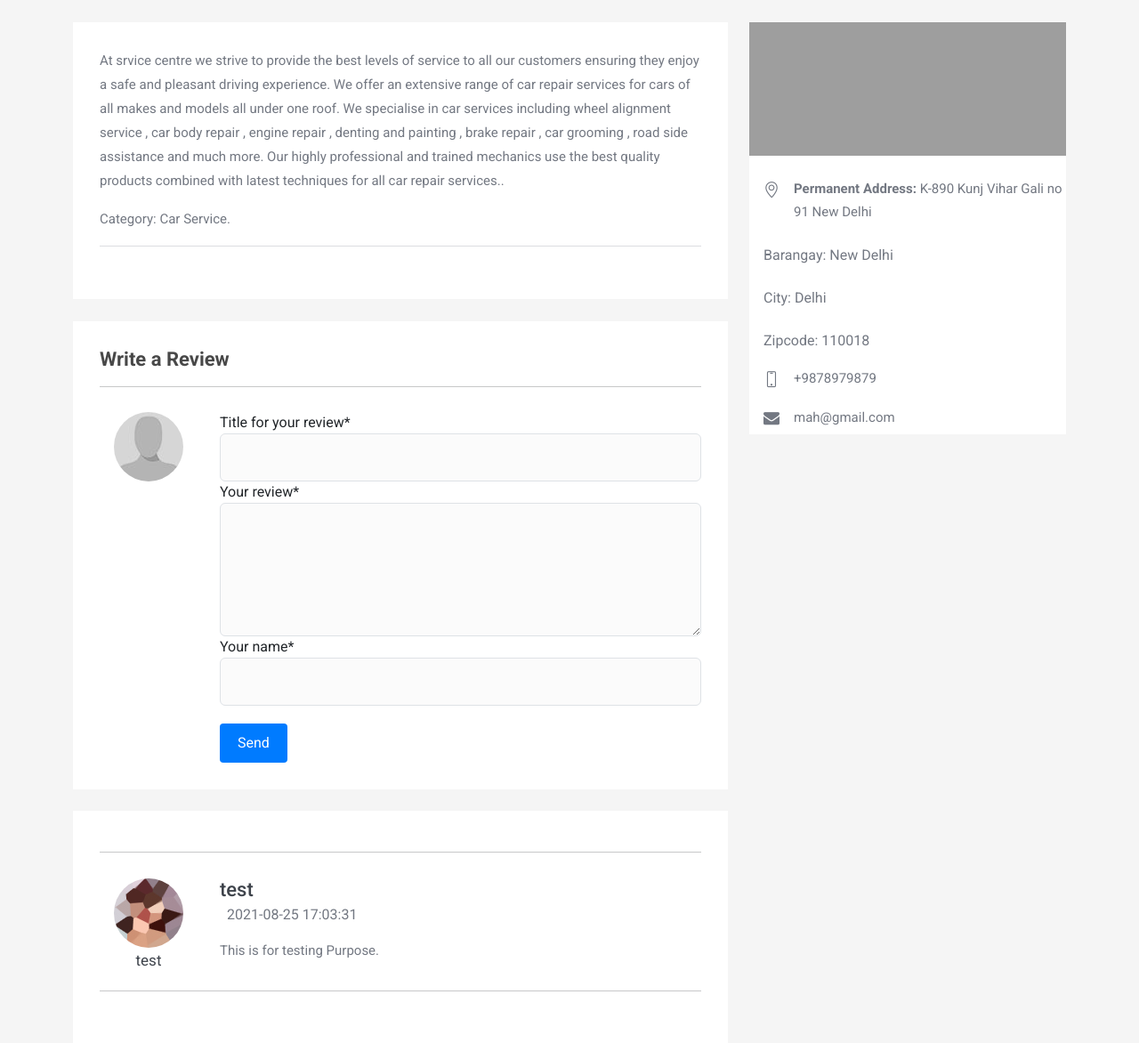
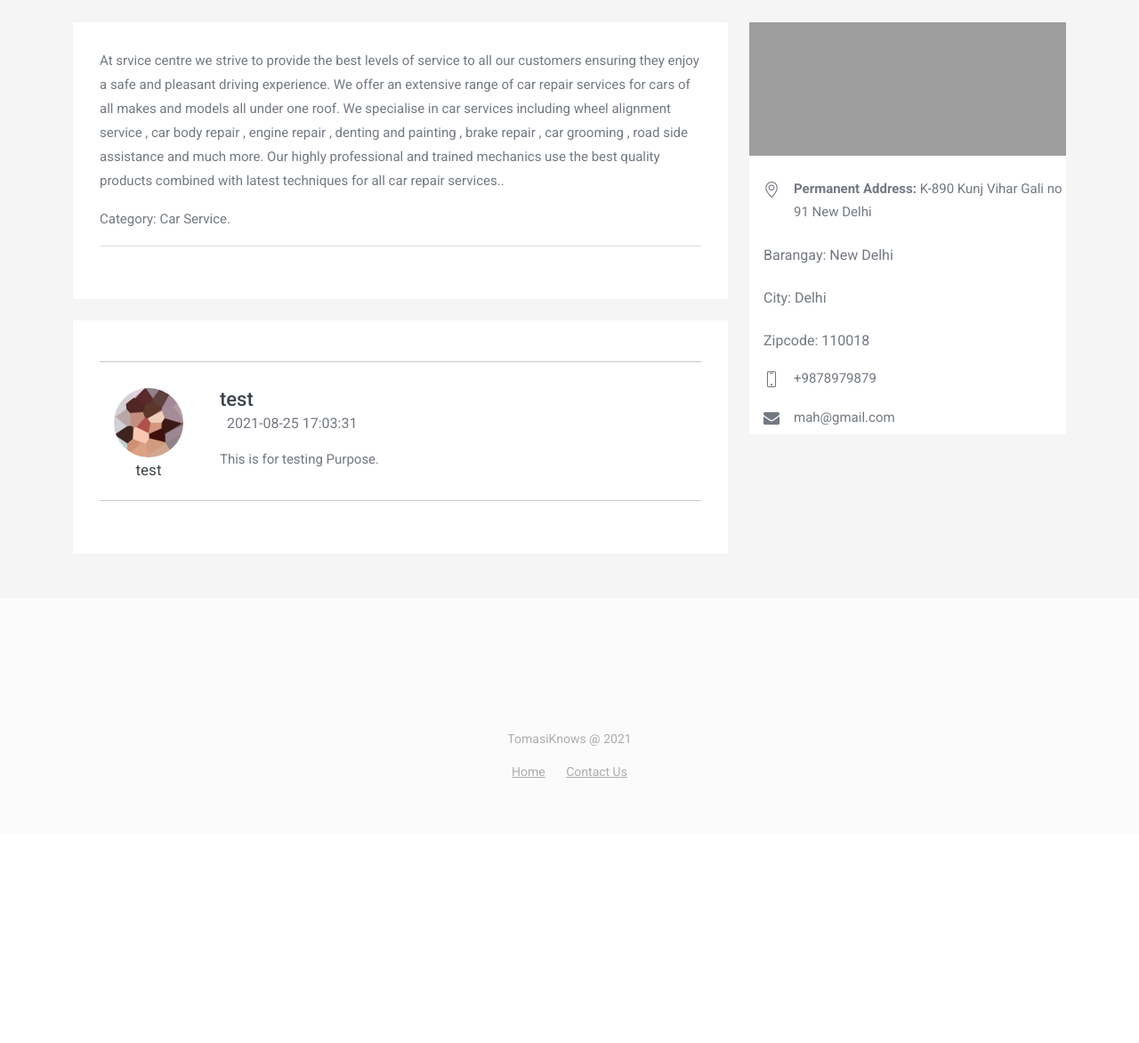
Before and after one commit to Mori-Tech24/tomasiknows, a PHP site: page /listing-detail-copy.php?lid=2 in a window 1280 px wide. Shown: the part 570-1742 px from the top of the page at 89% size. After the commit the page ends 1444 px from the top, so only its background shows below. Run offline with PHP 8.4, Linux system fonts and the light colour scheme; a user stored in the database is signed in; data comes from the database, SQL or seed files in the repository; some libraries are stand-ins or nearby versions; grey boxes are pictures that could not be loaded.

Commit message:
fix review one review at 1 one reservation - one review

```diff
--- a/checkifhaveApproved.php
+++ b/checkifhaveApproved.php
@@ -4,10 +4,11 @@
     if(isset($_POST['checkifaaproved'])) {
 
         $userid = $_POST['userid'];
+        $listing_id = $_POST['listing_id'];
 
         try {
-            $stmt = $dbh->prepare("SELECT id FROM tbl_reservations WHERE user_id= :user_id AND reservation_status = 1");
-            $stmt->execute(['user_id'=>$userid]);
+            $stmt = $dbh->prepare("SELECT id FROM tbl_reservations WHERE user_id= :user_id AND reservation_status = 1 AND listing_id = :listing_id");
+            $stmt->execute(['user_id'=>$userid, 'listing_id'=>$listing_id]);
 
             $count = $stmt->rowCount();
 
--- a/listing-detail-copy.php
+++ b/listing-detail-copy.php
@@ -285,11 +285,11 @@ foreach($results as $row)
                             </div></form>
                         </div>
                     </div>
-                    <div class="booking-checkbox_wrap my-4 d-none" id="div_review_two">
+                    <div class="booking-checkbox_wrap my-4" id="div_review_two">
                         <?php
                         $lid=$_GET['lid'];
 
-                        $ret="SELECT * FROM tblreview WHERE ListingID='$lid' AND STATUS='Review Accept'";
+                        $ret="SELECT * FROM tblreview WHERE ListingID='$lid' AND STATUS='Review Accept' ORDER BY ID DESC LIMIT 1";
 
                         $query1 = $dbh -> prepare($ret);
                         // $query1-> bindParam(':lid', $lid, PDO::PARAM_STR);
@@ -392,7 +392,7 @@ foreach($results as $row)
             if(userid == "") {
 
                 $("#div_review_one").remove();
-                $("#div_review_two").remove();
+               // $("#div_review_two").remove();
 
             }else {
 
@@ -403,19 +403,19 @@ foreach($results as $row)
                     method : "post",
                     dataType : "json",
                     data : {
-                        checkifaaproved, userid
+                        checkifaaproved, userid, listing_id
 
                     },
                     success :function(response) {
-                        if(response[1] == 0) {
+                        if(response[1] > 0) {
+                            $("#div_review_one").removeClass("d-none");
 
-                            $("#div_review_one").remove();
-                            $("#div_review_two").remove();
+                            // $("#div_review_two").remove();
 
                         }else {
+                            $("#div_review_one").remove();
 
-                            $("#div_review_one").removeClass("d-none");
-                            $("#div_review_two").removeClass("d-none");
+                            // $("#div_review_two").removeClass("d-none");
 
                         }
                     }
```
